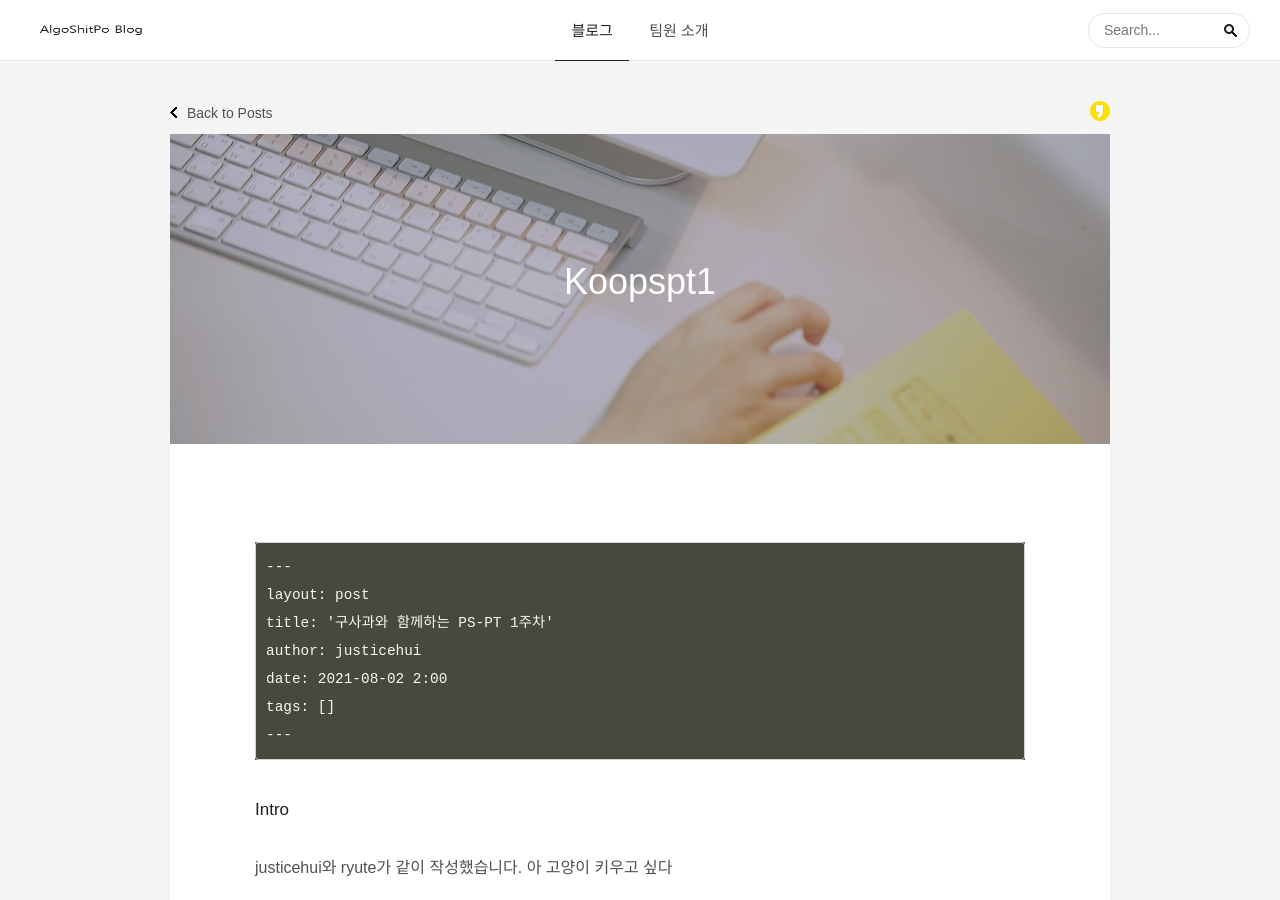
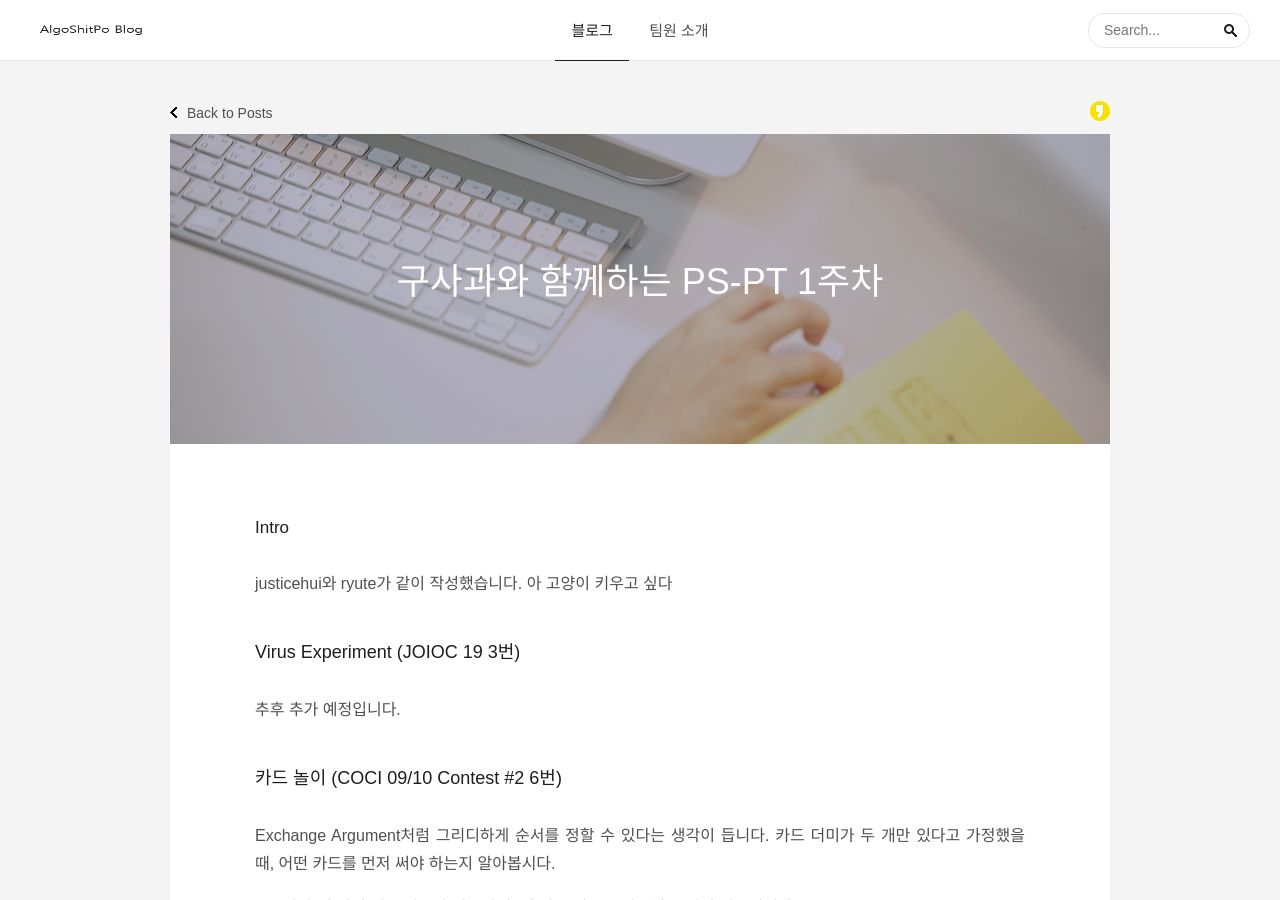
Before and after one commit to algoshitpo/algoshitpo.github.io, a Jekyll site: the page built from _posts/2021-08-02-koopspt1.MD, in a window 1280 px wide and 900 px high. Built offline with Jekyll 4.4.1, drawn with Linux system fonts in a browser that asks for light colours; some web fonts are replaced; our own code applies the rules of GitHub Pages for plain Markdown files; formulas are drawn with MathJax 3; some of the changed text lies outside the part shown.

Commit message:
Update 2021-08-02-koopspt1.MD

````diff
--- a/_posts/2021-08-02-koopspt1.MD
+++ b/_posts/2021-08-02-koopspt1.MD
@@ -1,12 +1,11 @@
-```
 ---
 layout: post
 title: '구사과와 함께하는 PS-PT 1주차'
-author: justicehui
+author: justiceHui
 date: 2021-08-02 2:00
 tags: []
 ---
-```
+
 
 
 
````
